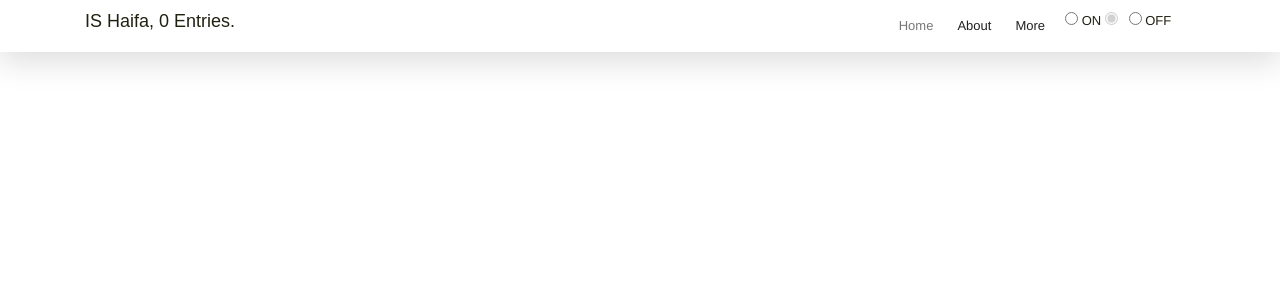
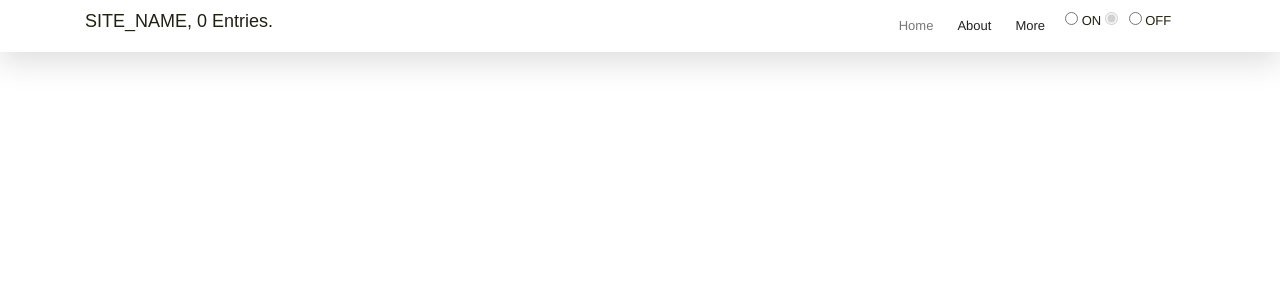
Before and after one commit to sharon846/StudentsPortal, a PHP site: page / in a window 1280 px wide. Shown: the top 300 px of the page. Run offline with PHP 8.4, Linux system fonts and the light colour scheme; data that the repository does not hold is empty; some libraries are stand-ins or nearby versions.

Commit message:
adding new constant

```diff
--- a/index.php
+++ b/index.php
@@ -2,7 +2,7 @@
 <html lang="en" >
 <head>
   <meta charset="UTF-8">
-  <title>Main IS Haifa</title>
+  <title>SITE_NAME</title>
   <link rel='stylesheet' href='https://cdnjs.cloudflare.com/ajax/libs/twitter-bootstrap/4.1.3/css/bootstrap.min.css'>
   <link href="https://cdn.jsdelivr.net/css-toggle-switch/latest/toggle-switch.css" rel="stylesheet" />
   <link rel="stylesheet" href="style.css">
@@ -42,7 +42,7 @@ file_put_contents("data/logCount", $count+1, LOCK_EX);
          <div class="col-12">
             <nav class="navbar navbar-expand-md navbar-light">
                <div class="collapse navbar-collapse" id="navbarSupportedContent">
-                  <h3 style="font-family: 'Montserrat', sans-serif; font-size: 18px; position: absolute">IS Haifa, <?php echo $count; ?> Entries.</h3>
+                  <h3 style="font-family: 'Montserrat', sans-serif; font-size: 18px; position: absolute">SITE_NAME, <?php echo $count; ?> Entries.</h3>
                   <?php if ($count % 500 == 0) echo "<script>window.alert('wow, you are the $count user'); </script>"; ?>
                   <ul class="navbar-nav ml-auto py-4 py-md-0">
                      <li class="nav-item pl-4 pl-md-0 ml-0 ml-md-4 active">
--- a/site_manager/index.php
+++ b/site_manager/index.php
@@ -13,7 +13,7 @@ $CONFIG = '{"lang":"en","error_reporting":true,"show_hidden":true,"hide_Cols":tr
 define('VERSION', '2.4.7');
 
 //Application Title
-define('APP_TITLE', 'IS File Manager');
+define('APP_TITLE', 'SITE_NAME File Manager');
 
 // --- EDIT BELOW CONFIGURATION CAREFULLY ---
 
```
